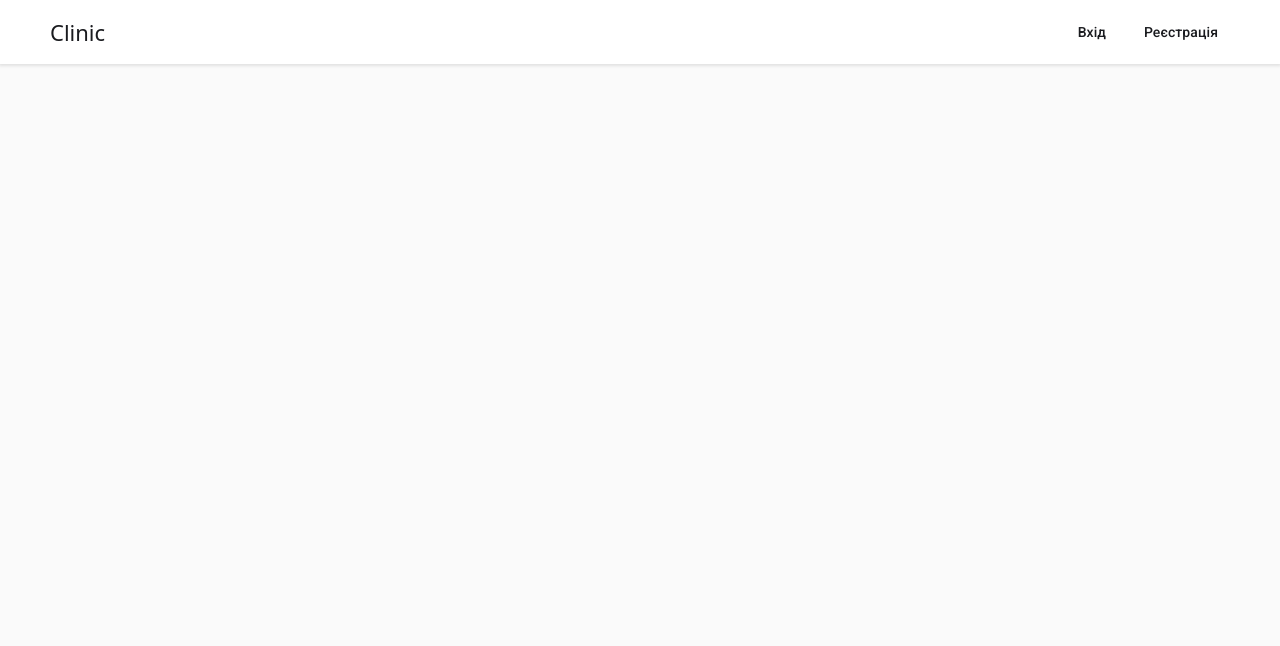
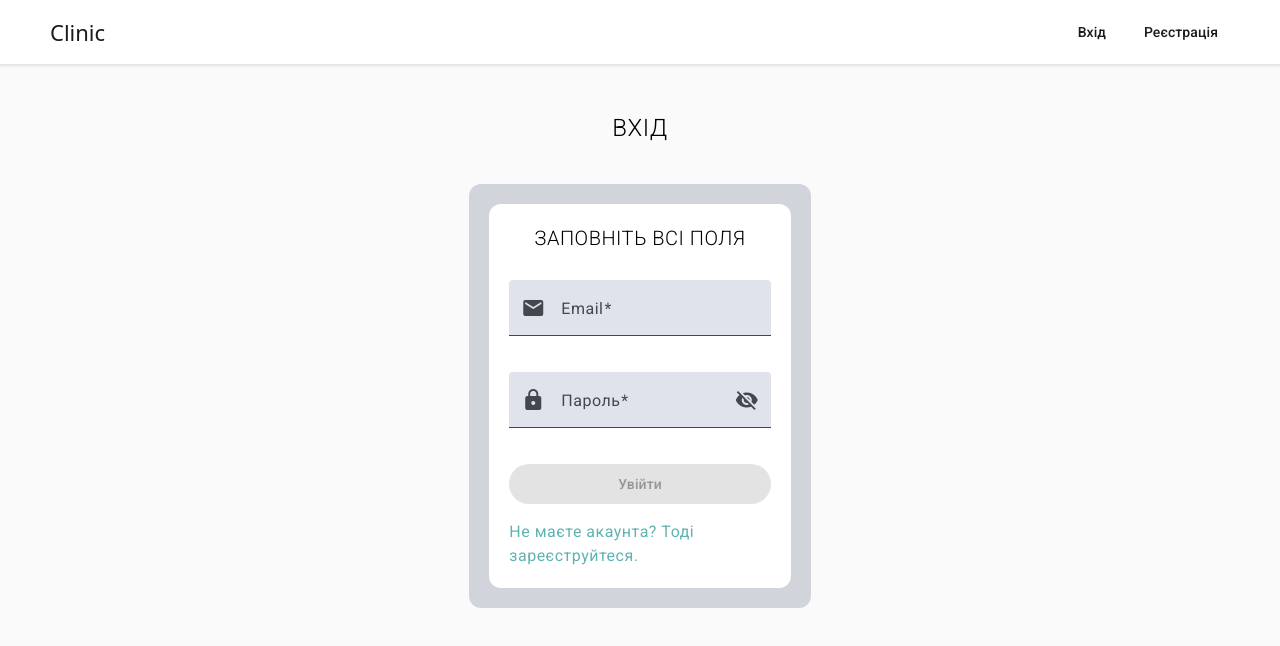
Before and after one commit to S0k1l/Clinic, an Angular app in the folder client/: page /login in a window 1280 px wide. Before the commit this address led to /. Shown: the top 646 px of the page. Built offline with nearby package versions, Linux system fonts and the light colour scheme.

Commit message:
Added Login page and custom password validator

```diff
--- a/client/src/app/app.routes.ts
+++ b/client/src/app/app.routes.ts
@@ -4,11 +4,16 @@ import { DoctorComponent } from './pages/doctor/doctor.component';
 import { AppointmentsComponent } from './pages/appointments/appointments.component';
 import { PatientsComponent } from './pages/patients/patients.component';
 import { PatientComponent } from './pages/patient/patient.component';
+import { LoginComponent } from './pages/login/login.component';
 
 export const routes: Routes = [
     {
         path: '',
         component: HomeComponent,
+    },
+    {
+        path: 'login',
+        component: LoginComponent,
     },
     {
         path: 'doctor/:id',
--- /dev/null
+++ b/client/src/app/pages/login/login.component.css
@@ -0,0 +1,3 @@
+a{
+    color: var(--crystal-blue-color);
+}
--- /dev/null
+++ b/client/src/app/pages/login/login.component.html
@@ -0,0 +1,55 @@
+<div class="h-full flex justify-center">
+    <div class="h-full w-4/5 flex items-center gap-10 py-12 flex-col">
+        <div class="">
+            <span class="text-2xl font-light uppercase">Вхід</span>
+        </div>
+        <div class="bg-gray-300 w-2/6 p-5 text-base rounded-xl flex flex-col gap-5 min-w-620px">
+
+            <form class="flex flex-col p-5 w-full rounded-xl bg-white gap-7" [formGroup]="form" (ngSubmit)="login()">
+                <div class="w-full flex items-center justify-center">
+                    <span class="text-xl font-light uppercase">Заповніть всі поля </span>
+                </div>
+                <div class="flex flex-col gap-4">
+                    <mat-form-field apperance="fill" class="w-full">
+                        <mat-label>Email</mat-label>
+                        <input matInput formControlName="email" placeholder="email"/>
+                        <mat-error *ngIf="form.get('email')?.hasError('required')">
+                            Заповніть це поле
+                        </mat-error>
+                        <mat-error *ngIf="!form.get('email')?.hasError('required') && form.get('email')?.errors?.['email']">
+                            Невірно введений email.
+                        </mat-error>
+                        <mat-icon matPrefix>email</mat-icon>
+                    </mat-form-field>
+
+                    <mat-form-field appearance="fill" class="w-full">
+                        <mat-label>Пароль</mat-label>
+                        <input matInput type="{{ hide ? 'password' : 'text'}}" formControlName="password"/>
+                        <mat-error *ngIf="form.get('password')?.hasError('required')">
+                            Заповніть це поле
+                        </mat-error>
+                        <mat-error *ngIf="!form.get('password')?.hasError('required') && form.get('password')?.hasError('minlength')">
+                            Пароль має бути не менше 6 символів
+                        </mat-error>
+                        <mat-error *ngIf="!form.get('password')?.hasError('required') && !form.get('password')?.hasError('minlength') && form.get('password')?.hasError('uppercase')">
+                            Пароль має містити принаймні одну велику літеру
+                        </mat-error>
+                        <mat-error *ngIf="!form.get('password')?.hasError('required') && !form.get('password')?.hasError('minlength') && !form.get('password')?.hasError('uppercase') && form.get('password')?.hasError('specialChar')">
+                            Пароль повинен містити хоча б один спеціальний символ
+                        </mat-error>
+                        <mat-icon matPrefix>lock</mat-icon>
+                        <mat-icon (click)="hide = !hide" matSuffix>
+                            {{ hide ? 'visibility_off':'visibility'}}
+                        </mat-icon>
+                    </mat-form-field>
+
+                    <button mat-flat-button type="submit" [disabled]="!form.valid">
+                        Увійти
+                    </button>
+
+                    <a routerLink="/register">Не маєте акаунта? Тоді зареєструйтеся.</a>
+                </div>
+            </form>
+        </div>
+    </div>
+</div>
--- /dev/null
+++ b/client/src/app/pages/login/login.component.ts
@@ -0,0 +1,41 @@
+import { CommonModule } from '@angular/common';
+import { Component, inject, OnInit } from '@angular/core';
+import { AbstractControl, FormBuilder, FormGroup, ReactiveFormsModule, Validators } from '@angular/forms';
+import { MatButtonModule } from '@angular/material/button';
+import { MatIconModule } from '@angular/material/icon';
+import { MatInputModule } from '@angular/material/input';
+import { RouterLink } from '@angular/router';
+import { passwordValidator } from '../../validators/password-validator';
+
+@Component({
+  selector: 'app-login',
+  standalone: true,
+  imports: [
+    MatInputModule,
+    MatIconModule,
+    MatButtonModule,
+    ReactiveFormsModule,
+    CommonModule,
+    RouterLink
+  ],
+  templateUrl: './login.component.html',
+  styleUrl: './login.component.css'
+})
+export class LoginComponent implements OnInit {
+
+  hide:boolean = true;
+  form!:FormGroup;
+  fb = inject(FormBuilder);
+
+  login(){
+    console.log('hi')
+  }
+
+  ngOnInit(): void {
+    this.form = this.fb.group({
+      email: ['',[Validators.required,Validators.email]],
+      password: ['',[Validators.required, Validators.minLength(6), passwordValidator]],
+    });
+  }
+
+}
--- /dev/null
+++ b/client/src/app/validators/password-validator.ts
@@ -0,0 +1,18 @@
+import { AbstractControl, ValidationErrors } from "@angular/forms";
+
+export function passwordValidator (control: AbstractControl): ValidationErrors | null {
+    const password = control.value;
+
+    const hasUppercase = /[A-Z]/.test(password);
+
+    const hasSpecialChar = /[!@#$%^&*(),.?":{}|<>]/.test(password);
+
+    if (!hasUppercase || !hasSpecialChar) {
+      return {
+        uppercase: !hasUppercase,
+        specialChar: !hasSpecialChar
+      };
+    }
+
+    return null;
+  }
```
